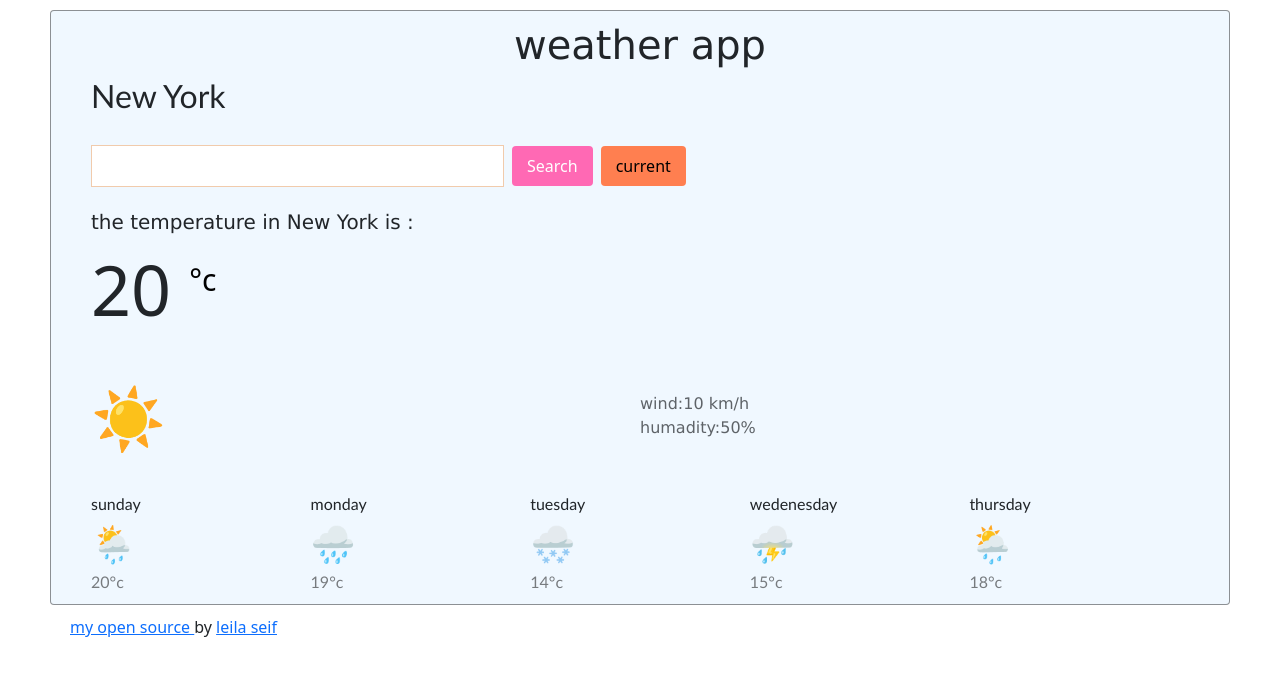
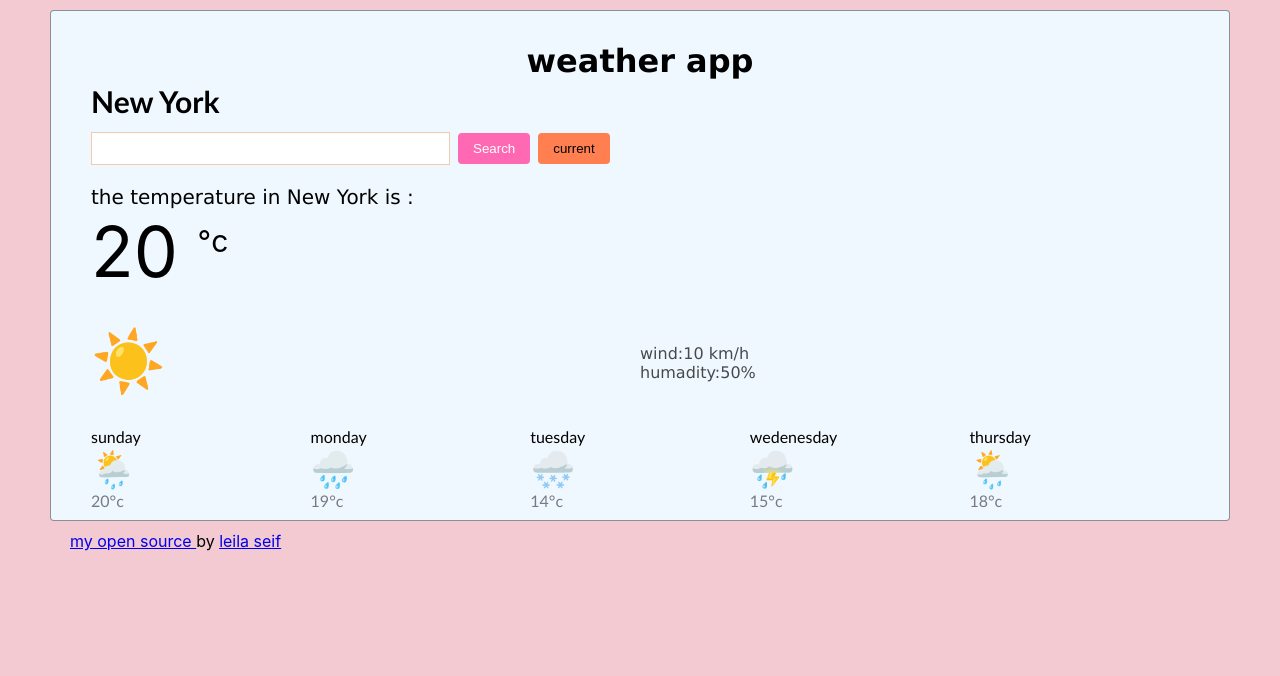
Before and after one commit to Leilaseif/weather-react-app, a React (Create React App) app: page / in a window 1280 px wide. Shown: the top 676 px of the page. Built offline with nearby package versions, Linux system fonts and the light colour scheme.

Commit message:
debugging links

```diff
--- a/src/App.js
+++ b/src/App.js
@@ -1,9 +1,8 @@
-import logo from './logo.svg';
+
 import './App.css';
 import Searchengine from './Searchengine';
 import "./Searchengine.css";
-import 'bootstrap';
-import 'bootstrap/dist/css/bootstrap.min.css'
+
 function App() {
   return (
     <div className="App">
@@ -29,7 +28,7 @@ function App() {
         </div>
         </div>
         <div className='footer'>
-        <a className='openSource'>my open source </a>by <a className='name'>leila seif </a>
+        <a className='openSource' href="https://github.com/Leilaseif/weather-react-app">my open source </a>by <a className='name' href='/'>leila seif </a>
         </div>
 
       </header>
--- a/src/Searchengine.js
+++ b/src/Searchengine.js
@@ -1,7 +1,5 @@
 import React from 'react';
 import "./Searchengine.css";
-import 'bootstrap';
-import 'bootstrap/dist/css/bootstrap.min.css'
 
 export default function Searchengine() {
     return (
@@ -14,7 +12,7 @@ export default function Searchengine() {
           <li className="text">the temperature in New York is : </li>
 
           <span className='temperatureNumber'>20 </span>
-          <a className='celsiusUnit'>°c</a>
+          <a className='celsiusUnit' href='/'>°c</a>
         </div>
 
 
```
